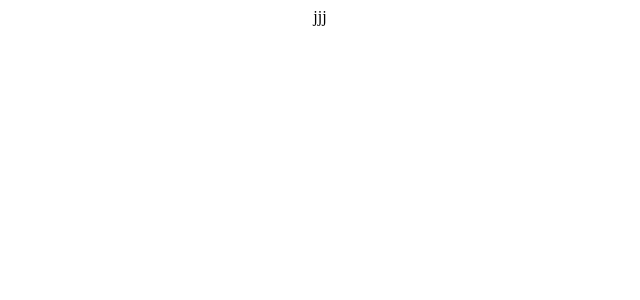
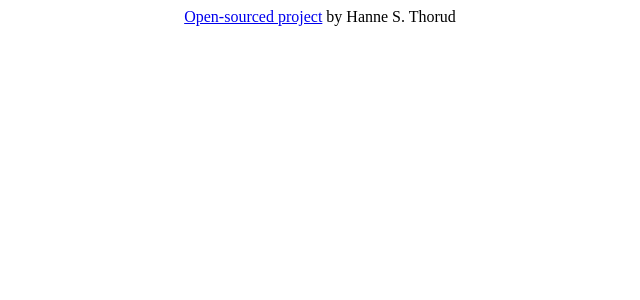
Before and after one commit to hannethorud/react-app, a React (Create React App) app: page / in a window 1280 px wide. Shown: the top 300 px of the page, without its empty margins (320-960 px from the left). Built offline with nearby package versions, Linux system fonts and the light colour scheme.

Commit message:
Added footer

```diff
--- a/src/App.js
+++ b/src/App.js
@@ -1,5 +1,18 @@
 import "./App.css";
 
 export default function App() {
-  return <div className="App">jjj</div>;
+  return (
+    <div className="App">
+      <footer>
+        <a
+          href="https://github.com/wecodeschool/react-weather-app"
+          target="_blank"
+          rel="noopener noreferrer"
+        >
+          Open-sourced project
+        </a>{" "}
+        by Hanne S. Thorud
+      </footer>
+    </div>
+  );
 }
```
